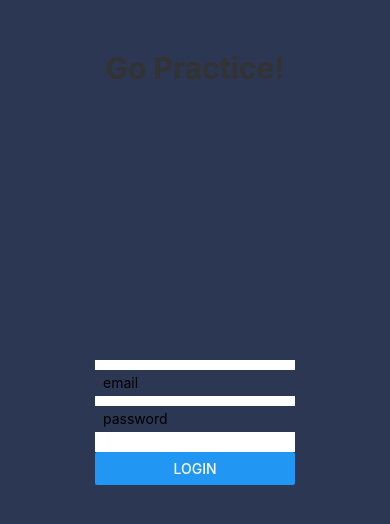
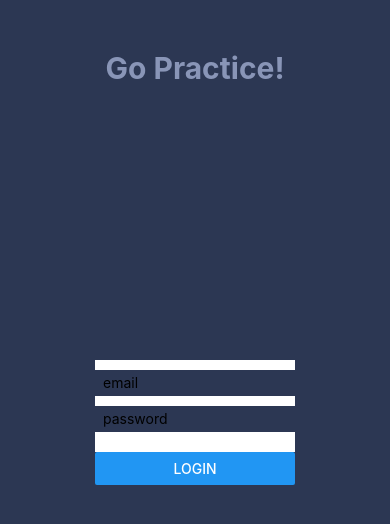
Before and after one commit to relasine/go-practice-mobile, a React Native app: screen / in a window 390 px wide. Shown: the top 524 px of the page. Built offline with nearby package versions, Linux system fonts and the light colour scheme.

Commit message:
Make minor style changes

```diff
--- a/components/Landing.js
+++ b/components/Landing.js
@@ -41,7 +41,7 @@ const styles = StyleSheet.create({
   title: {
     fontSize: 30,
     fontWeight: "bold",
-    color: "#333",
+    color: "#8995b7",
     position: "absolute",
     top: 50
   }
```
